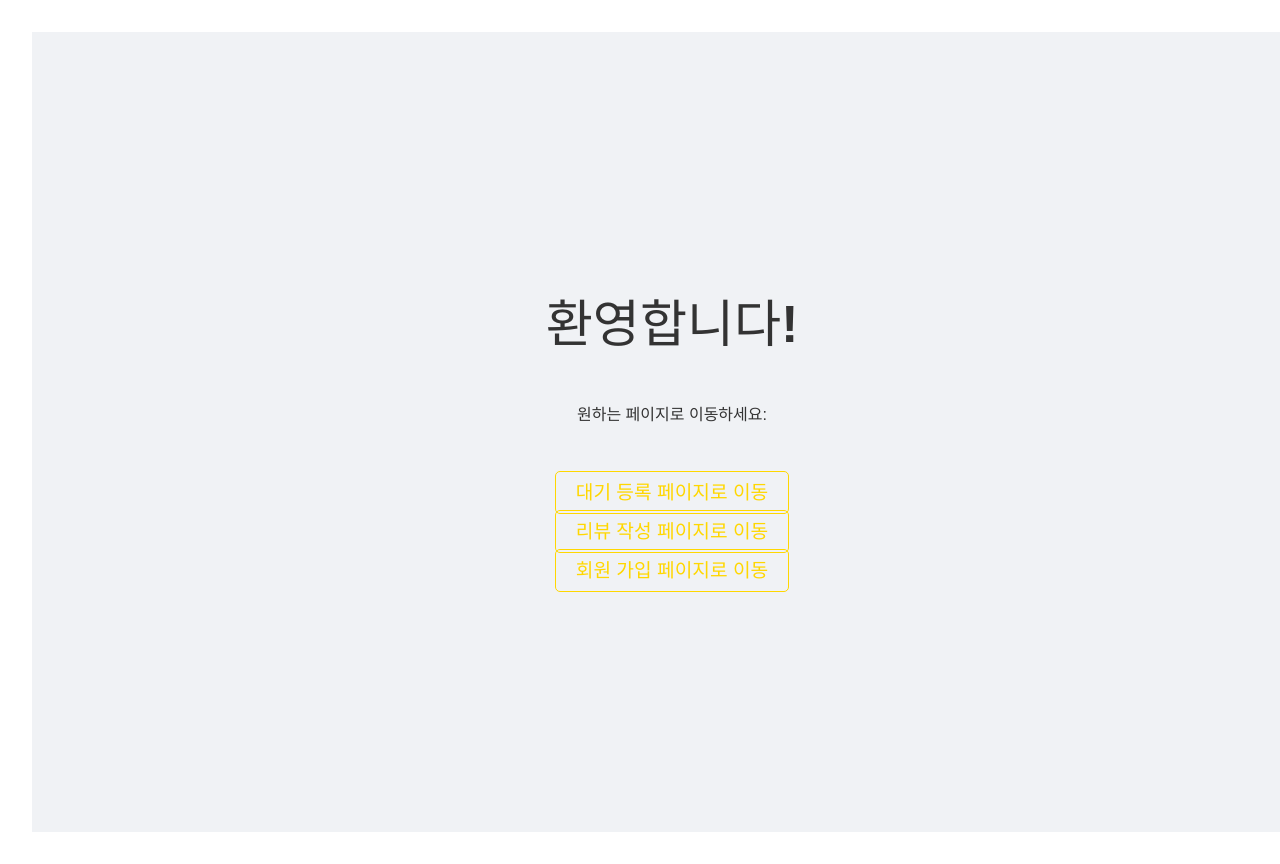
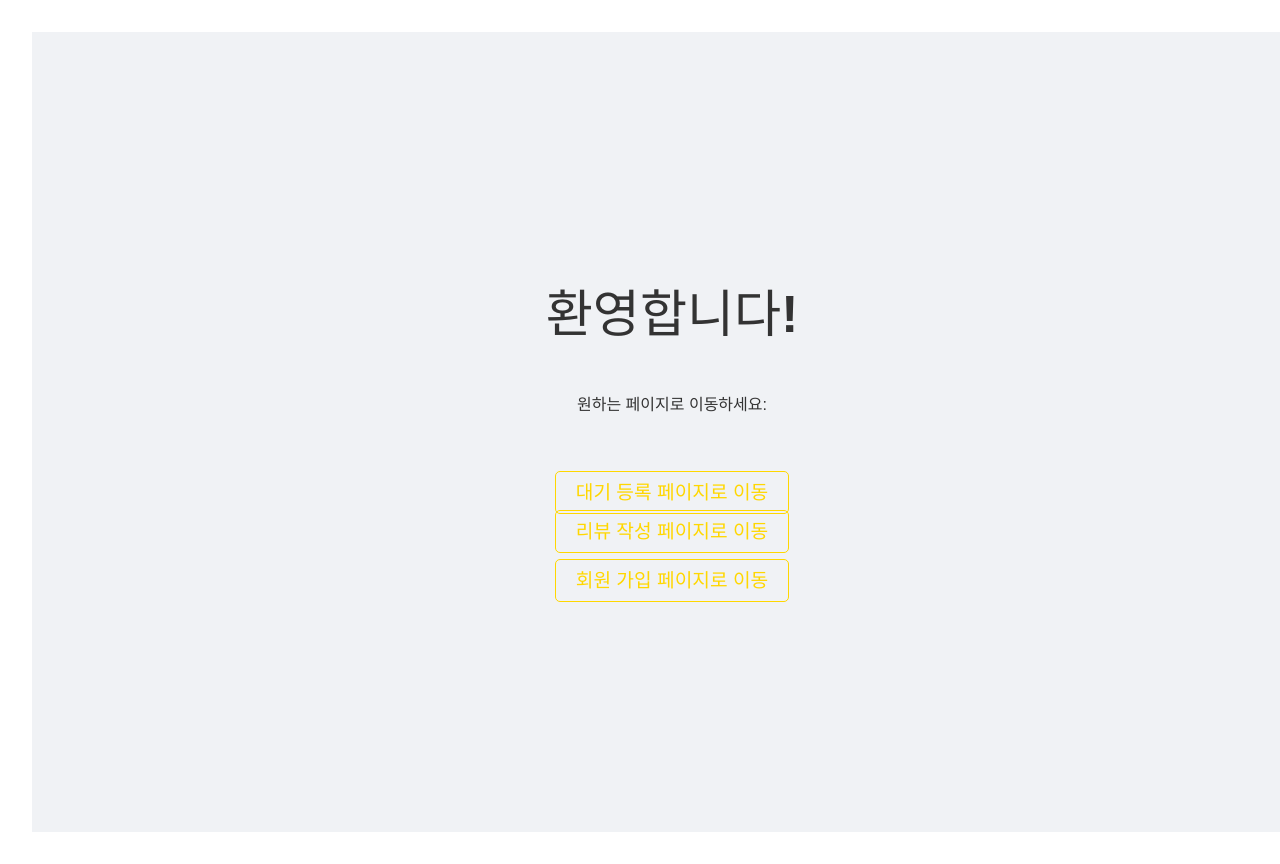
Before and after one commit to Echae0/Frontend_T8, a React (Vite) app: page / in a window 1280 px wide. Shown: the top 864 px of the page. Built offline with nearby package versions, Linux system fonts and the light colour scheme.

Commit message:
시작페이지 선택지 간격 조정

```diff
--- a/src/App.jsx
+++ b/src/App.jsx
@@ -15,7 +15,7 @@ function App() {
     }}>
       <h1>환영합니다!</h1>
       <p>원하는 페이지로 이동하세요:</p>
-      <nav style={{ marginTop: '20px' }}>
+      <nav style={{ marginTop: '30px' }}>
         <ul style={{ listStyle: 'none', padding: 0 }}>
           <li style={{ marginBottom: '10px' }}>
             <a href="/WaitingForm" style={{
@@ -29,7 +29,7 @@ function App() {
               transition: 'all 0.2s ease-in-out'
             }}>대기 등록 페이지로 이동</a>
           </li>
-          <li style={{ marginBottom: '10px' }}>
+          <li style={{ marginBottom: '20px' }}>
             <a href="/review" style={{
               textDecoration: 'none',
               color: '#FFD700',
```
